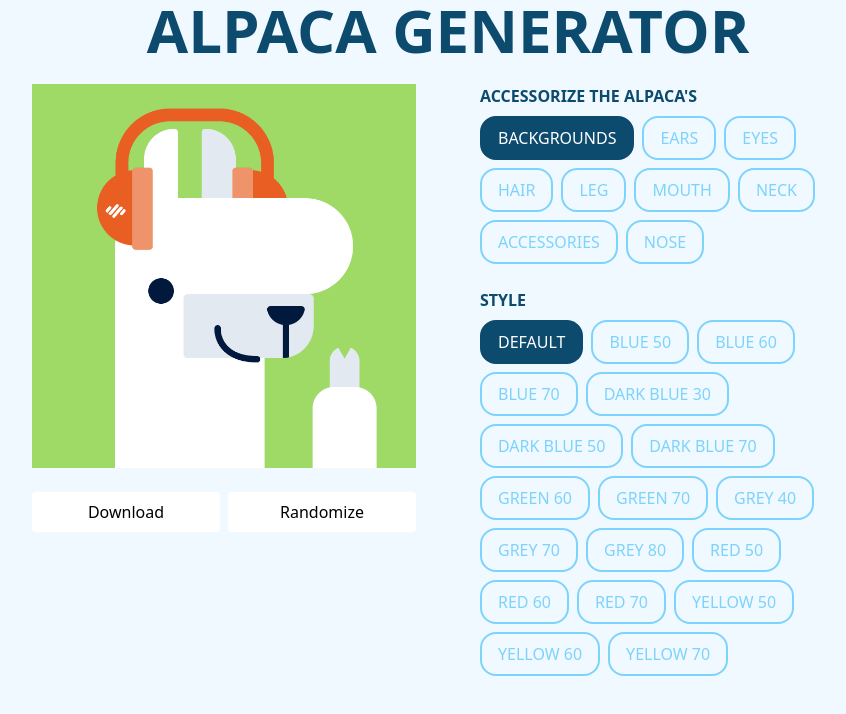
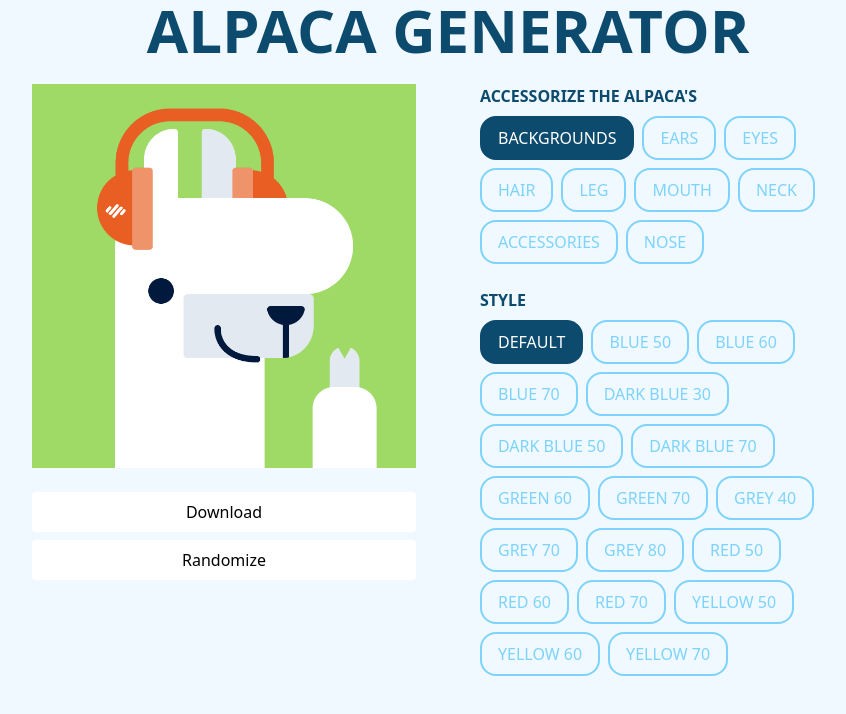
Before and after one commit to rtpascual/alpaca-image-generator, a React (Create React App) app: page / in a window 1280 px wide. Shown: the top 714 px of the page, without its empty margins (192-1038 px from the left). Built offline with nearby package versions, Linux system fonts and the light colour scheme.

Commit message:
fixed UI for mobile

```diff
--- a/src/App.js
+++ b/src/App.js
@@ -2,7 +2,7 @@ import Alpaca from "./components/Alpaca";
 
 function App() {
   return (
-    <div className="flex flex-col justify-start text-center px-40 bg-sky-50 h-screen">
+    <div className="flex flex-col justify-start text-center px-2 md:px-40 h-screen">
       <header className="text-6xl font-bold text-sky-900 uppercase mb-6">
         <h1>Alpaca Generator</h1>
       </header>
--- a/src/components/AlpacaActions.jsx
+++ b/src/components/AlpacaActions.jsx
@@ -3,7 +3,7 @@ import React from "react";
 
 const AlpacaActions = ({ downloadImage, randomizeImage }) => {
   return (
-    <div className="flex flex-col md:flex-row place-content-evenly gap-2">
+    <div className="flex flex-col place-content-evenly gap-2">
       <button className="btn-action" onClick={() => downloadImage()}>
         Download
       </button>
--- a/src/index.css
+++ b/src/index.css
@@ -3,6 +3,10 @@
 @tailwind utilities;
 
 @layer components {
+  body {
+    @apply bg-sky-50;
+  }
+
   .section-title {
     @apply text-sky-900 uppercase font-bold;
   }
```
